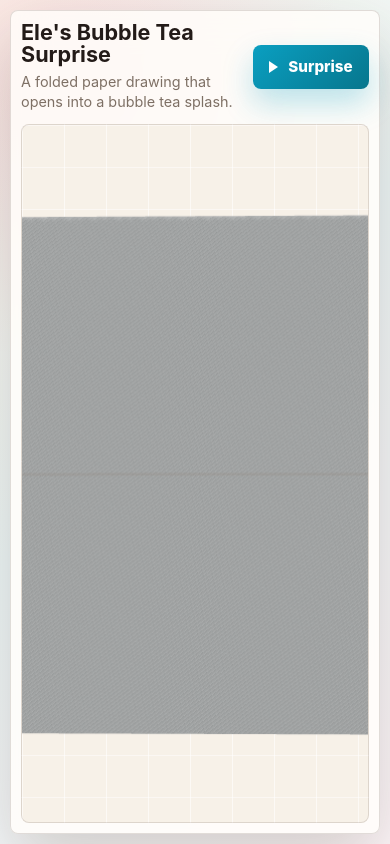
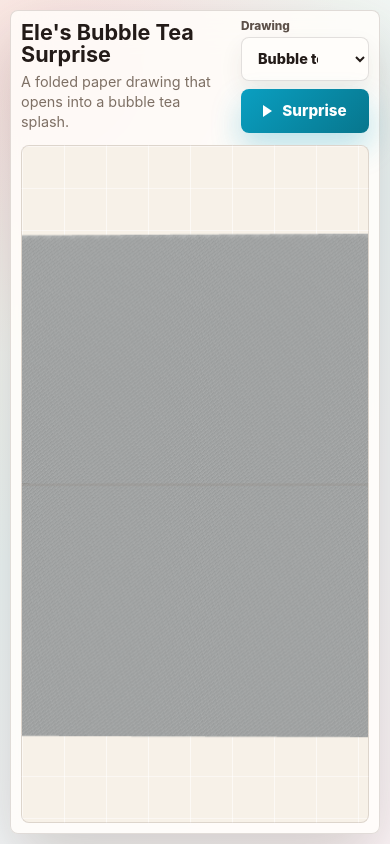
Before and after one commit to davidjpramsay/ele_popup, a website built with Vite: page index.html in a window 390 px wide. Built offline with nearby package versions, Linux system fonts and the light colour scheme; animation ran at ten frames a second.

Commit message:
Add popcorn drawing selector

```diff
--- a/index.html
+++ b/index.html
@@ -6,17 +6,23 @@
     <title>Ele's Bubble Tea Surprise</title>
   </head>
   <body>
-    <main class="experience" aria-label="Animated bubble tea drawing unfold">
+    <main class="experience" aria-label="Animated folded drawing unfold">
       <section class="stage-shell">
         <div class="stage-header">
-          <div>
-            <h1>Ele's Bubble Tea Surprise</h1>
-            <p>A folded paper drawing that opens into a bubble tea splash.</p>
+          <div class="title-copy">
+            <h1 id="pageTitle">Ele's Bubble Tea Surprise</h1>
+            <p id="pageDescription">A folded paper drawing that opens into a bubble tea splash.</p>
           </div>
-          <button id="toggleButton" type="button">
-            <span class="play-icon" aria-hidden="true"></span>
-            Surprise
-          </button>
+          <div class="header-actions">
+            <label class="drawing-picker" for="drawingSelect">
+              <span>Drawing</span>
+              <select id="drawingSelect" aria-label="Choose drawing"></select>
+            </label>
+            <button id="toggleButton" type="button">
+              <span class="play-icon" aria-hidden="true"></span>
+              Surprise
+            </button>
+          </div>
         </div>
         <div class="canvas-wrap">
           <canvas id="foldCanvas"></canvas>
--- a/src/main.js
+++ b/src/main.js
@@ -1,10 +1,15 @@
 import './styles.css';
 import { gsap } from 'gsap';
 import * as THREE from 'three';
-import drawingUrl from '../Document_20260503_0001.jpg?url';
+import bubbleTeaUrl from '../Document_20260503_0001.jpg?url';
+import popcornUrl from '../Document_20260614_0001.png?url';
 
 const canvas = document.querySelector('#foldCanvas');
+const pageTitle = document.querySelector('#pageTitle');
+const pageDescription = document.querySelector('#pageDescription');
+const drawingSelect = document.querySelector('#drawingSelect');
 const toggleButton = document.querySelector('#toggleButton');
+const params = new URLSearchParams(window.location.search);
 const prefersReducedMotion = window.matchMedia('(prefers-reduced-motion: reduce)').matches;
 
 const renderer = new THREE.WebGLRenderer({
@@ -43,18 +48,43 @@ scene.add(fillLight);
 
 const loader = new THREE.TextureLoader();
 
+const drawings = [
+  {
+    id: 'bubble-tea',
+    label: 'Bubble tea',
+    title: "Ele's Bubble Tea Surprise",
+    description: 'A folded paper drawing that opens into a bubble tea splash.',
+    url: bubbleTeaUrl,
+    imageWidth: 2494,
+    imageHeight: 3524,
+    foldLines: [0, 881, 1762, 2643, 3524],
+    fitClosedWidth: false,
+  },
+  {
+    id: 'popcorn',
+    label: 'Popcorn',
+    title: "Ele's Popcorn Surprise",
+    description: 'A folded paper drawing that opens into a popcorn surprise.',
+    url: popcornUrl,
+    imageWidth: 2490,
+    imageHeight: 3524,
+    foldLines: [0, 881, 1762, 2643, 3524],
+    fitClosedWidth: true,
+    closedFitPadding: 0.74,
+  },
+];
+
 const state = {
   progress: 0,
-  imageWidth: 2494,
-  imageHeight: 3524,
+  drawing: drawings[0],
   paperHeight: 3.82,
   get paperWidth() {
-    return this.paperHeight * (this.imageWidth / this.imageHeight);
+    return this.paperHeight * (this.drawing.imageWidth / this.drawing.imageHeight);
   },
 };
 
-const foldLines = [0, 881, 1762, 2643, 3524];
 const panels = [];
+const textureCache = new Map();
 let animation;
 let isOpen = false;
 
@@ -64,8 +94,8 @@ function makePanelMaterial(baseTexture, y0, y1) {
   texture.colorSpace = THREE.SRGBColorSpace;
   texture.wrapS = THREE.ClampToEdgeWrapping;
   texture.wrapT = THREE.ClampToEdgeWrapping;
-  texture.repeat.set(1, (y1 - y0) / state.imageHeight);
-  texture.offset.set(0, 1 - y1 / state.imageHeight);
+  texture.repeat.set(1, (y1 - y0) / state.drawing.imageHeight);
+  texture.offset.set(0, 1 - y1 / state.drawing.imageHeight);
 
   return new THREE.MeshStandardMaterial({
     map: texture,
@@ -91,13 +121,15 @@ function addFoldCrease(width, panelHeight, panelIndex) {
 }
 
 function buildPaper(texture) {
+  clearPaper();
+
   const paperWidth = state.paperWidth;
-  const panelCount = foldLines.length - 1;
+  const panelCount = state.drawing.foldLines.length - 1;
 
   for (let index = 0; index < panelCount; index += 1) {
-    const y0 = foldLines[index];
-    const y1 = foldLines[index + 1];
-    const panelHeight = ((y1 - y0) / state.imageHeight) * state.paperHeight;
+    const y0 = state.drawing.foldLines[index];
+    const y1 = state.drawing.foldLines[index + 1];
+    const panelHeight = ((y1 - y0) / state.drawing.imageHeight) * state.paperHeight;
     const geometry = new THREE.PlaneGeometry(paperWidth, panelHeight, 1, 1);
     const material = makePanelMaterial(texture, y0, y1);
     const mesh = new THREE.Mesh(geometry, material);
@@ -119,6 +151,21 @@ function buildPaper(texture) {
   }
 
   updateFold(0);
+}
+
+function clearPaper() {
+  while (panels.length) {
+    const panel = panels.pop();
+    panel.traverse((object) => {
+      if (!object.isMesh) return;
+      object.geometry?.dispose();
+      if (object.material) {
+        object.material.map?.dispose();
+        object.material.dispose();
+      }
+    });
+    paperGroup.remove(panel);
+  }
 }
 
 function easeFold(progress) {
@@ -146,10 +193,15 @@ function updateFold(rawProgress) {
   const closedZoom = 0.82;
   const openZoom = camera.aspect < 0.72 ? 0.98 : 1.03;
   const tanHalfFov = Math.tan(THREE.MathUtils.degToRad(camera.fov / 2));
+  const closedFitWidthZ =
+    (state.paperWidth * closedZoom) /
+    (2 * tanHalfFov * camera.aspect) *
+    (state.drawing.closedFitPadding ?? 1.04);
+  const closedCameraZ = state.drawing.fitClosedWidth ? Math.max(3.65, closedFitWidthZ) : 3.65;
   const fitHeightZ = (state.paperHeight * openZoom) / (2 * tanHalfFov) * 1.03;
   const fitWidthZ = (state.paperWidth * openZoom) / (2 * tanHalfFov * camera.aspect) * 1.03;
   const openCameraZ = Math.max(7.25, fitHeightZ, fitWidthZ);
-  const cameraZ = THREE.MathUtils.lerp(3.65, openCameraZ, eased);
+  const cameraZ = THREE.MathUtils.lerp(closedCameraZ, openCameraZ, eased);
   const cameraY = THREE.MathUtils.lerp(0.45, 0.03, eased);
   const groupX = THREE.MathUtils.lerp(-0.02, 0, eased);
   const groupY = THREE.MathUtils.lerp(-0.28, 0.03, eased);
@@ -185,6 +237,41 @@ function playTo(target) {
   });
 }
 
+function renderSelectedDrawing() {
+  const drawing = drawings.find((item) => item.id === drawingSelect.value) ?? drawings[0];
+  animation?.kill();
+  state.drawing = drawing;
+  state.progress = 0;
+  isOpen = false;
+  pageTitle.textContent = drawing.title;
+  pageDescription.textContent = drawing.description;
+  document.title = drawing.title;
+  toggleButton.lastChild.textContent = ' Surprise';
+
+  const cachedTexture = textureCache.get(drawing.id);
+  if (cachedTexture) {
+    buildPaper(cachedTexture);
+    resize();
+    return;
+  }
+
+  loader.load(
+    drawing.url,
+    (texture) => {
+      texture.colorSpace = THREE.SRGBColorSpace;
+      texture.anisotropy = renderer.capabilities.getMaxAnisotropy();
+      textureCache.set(drawing.id, texture);
+      if (state.drawing.id !== drawing.id) return;
+      buildPaper(texture);
+      resize();
+    },
+    undefined,
+    () => {
+      document.body.classList.add('load-error');
+    }
+  );
+}
+
 function resize() {
   const rect = canvas.parentElement.getBoundingClientRect();
   const width = Math.max(320, Math.floor(rect.width));
@@ -193,6 +280,7 @@ function resize() {
   renderer.setSize(width, height, false);
   camera.aspect = width / height;
   camera.updateProjectionMatrix();
+  updateFold(state.progress);
   renderer.render(scene, camera);
 }
 
@@ -201,26 +289,34 @@ function render() {
   requestAnimationFrame(render);
 }
 
-loader.load(
-  drawingUrl,
-  (texture) => {
-    texture.colorSpace = THREE.SRGBColorSpace;
-    texture.anisotropy = renderer.capabilities.getMaxAnisotropy();
-    buildPaper(texture);
-    resize();
-    render();
-    window.foldExperience = { playTo, updateFold };
-    updateFold(0);
-  },
-  undefined,
-  () => {
-    document.body.classList.add('load-error');
-  }
-);
+drawings.forEach((drawing) => {
+  const option = document.createElement('option');
+  option.value = drawing.id;
+  option.textContent = drawing.label;
+  drawingSelect.append(option);
+});
+drawingSelect.value = drawings.some((drawing) => drawing.id === params.get('drawing'))
+  ? params.get('drawing')
+  : drawings[0].id;
+
+render();
+window.foldExperience = { playTo, updateFold };
+renderSelectedDrawing();
 
 toggleButton.addEventListener('click', () => {
   isOpen = state.progress > 0.5;
   playTo(isOpen ? 0 : 1);
 });
 
+drawingSelect.addEventListener('change', () => {
+  const nextUrl = new URL(window.location.href);
+  if (drawingSelect.value === drawings[0].id) {
+    nextUrl.searchParams.delete('drawing');
+  } else {
+    nextUrl.searchParams.set('drawing', drawingSelect.value);
+  }
+  window.history.replaceState({}, '', nextUrl);
+  renderSelectedDrawing();
+});
+
 window.addEventListener('resize', resize);
--- a/src/styles.css
+++ b/src/styles.css
@@ -29,7 +29,8 @@ body {
 }
 
 button,
-input {
+input,
+select {
   font: inherit;
 }
 
@@ -61,6 +62,18 @@ input {
   align-items: center;
   justify-content: space-between;
   gap: 16px;
+}
+
+.title-copy {
+  min-width: 0;
+}
+
+.header-actions {
+  display: flex;
+  align-items: center;
+  justify-content: flex-end;
+  gap: 12px;
+  flex: 0 0 auto;
 }
 
 h1 {
@@ -109,9 +122,36 @@ button {
 }
 
 button:focus-visible,
-input:focus-visible {
+input:focus-visible,
+select:focus-visible {
   outline: 3px solid rgba(10, 159, 193, 0.35);
   outline-offset: 3px;
+}
+
+.drawing-picker {
+  display: grid;
+  gap: 4px;
+  color: #5d514a;
+  font-size: 0.74rem;
+  font-weight: 800;
+}
+
+.drawing-picker span {
+  line-height: 1;
+}
+
+.drawing-picker select {
+  min-width: 128px;
+  height: 44px;
+  border: 1px solid rgba(35, 27, 24, 0.13);
+  border-radius: 8px;
+  padding: 0 34px 0 12px;
+  color: var(--ink);
+  background: #fffdfa;
+  box-shadow: 0 10px 22px rgba(64, 45, 30, 0.08);
+  cursor: pointer;
+  font-size: 0.9rem;
+  font-weight: 800;
 }
 
 #toggleButton {
@@ -168,7 +208,19 @@ input:focus-visible {
   }
 
   .stage-header {
-    align-items: center;
+    align-items: flex-start;
+    gap: 10px;
+  }
+
+  .header-actions {
+    flex-direction: column;
+    align-items: stretch;
+    gap: 8px;
+  }
+
+  .drawing-picker select {
+    min-width: 128px;
+    width: 128px;
   }
 
   #toggleButton {
```
Also changed, not shown: 1 other file.
